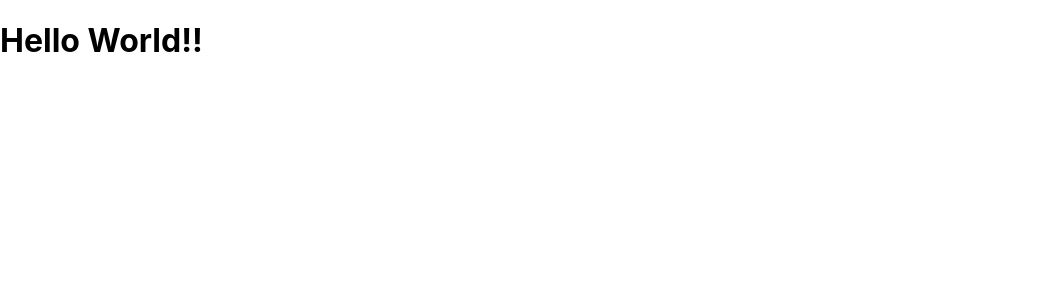
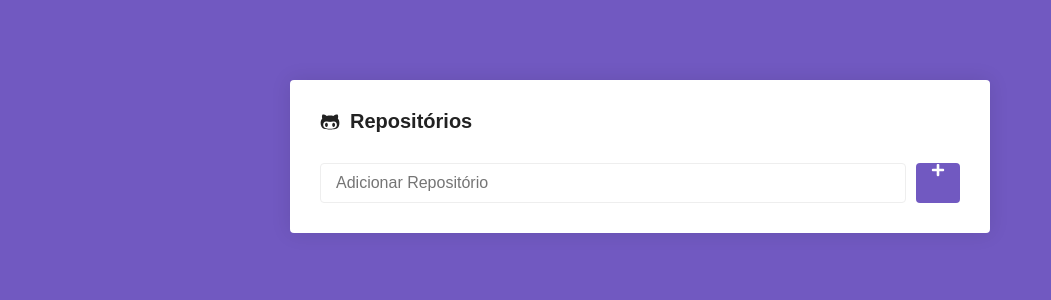
Before and after one commit to ricardoemerson/modulo-02, a React (Create React App) app: page / in a window 1280 px wide. Shown: the top 300 px of the page, without its empty margins (0-1051 px from the left). Built offline with nearby package versions, Linux system fonts and the light colour scheme; the HTML template or start-up script is replaced by a standard one.

Commit message:
Adicionado recurso de Rotas e StyledComponents.

```diff
--- a/src/App.js
+++ b/src/App.js
@@ -1,10 +1,15 @@
 import React from 'react';
+
+import GlobalStyle from './styles/global';
+import Routes from './routes';
 
 function App() {
   return (
-    <div className="App">
-      <h1>Hello World!!</h1>
-    </div>
+    <>
+      <Routes />
+      <GlobalStyle />
+    </>
+
   );
 }
 
--- /dev/null
+++ b/src/pages/Main/index.js
@@ -0,0 +1,68 @@
+import React, { Component } from 'react';
+
+import { FaGithubAlt, FaPlus, FaSpinner } from 'react-icons/fa';
+
+import api from '../../services/api';
+
+import { Container, Form, SubmitButton } from './styles';
+
+export default class Main extends Component {
+  state = {
+    newRepo: '',
+    repositories: [],
+    loading: false,
+  };
+
+  handleInputChange = e => {
+    this.setState({ newRepo: e.target.value });
+  }
+
+  handleSubimit = async e => {
+    e.preventDefault();
+
+    this.setState({ loading: true });
+
+    const { newRepo, repositories } = this.state;
+
+    const response = await api.get(`/repos/${ newRepo }`);
+
+    const data = {
+      name: response.data.full_name,
+    };
+
+    this.setState({
+      repositories: [...repositories, data],
+      newRepo: '',
+      loading: false,
+    });
+  }
+
+  render() {
+    const { newRepo, loading } = this.state;
+
+    return (
+      <Container>
+        <h1>
+          <FaGithubAlt />
+          Repositórios
+        </h1>
+
+        <Form onSubmit={ this.handleSubimit }>
+          <input
+            type="text"
+            placeholder="Adicionar Repositório"
+            value={ newRepo }
+            onChange={ this.handleInputChange }
+          />
+
+          <SubmitButton loading={ loading ? 1 : 0 }>
+            { loading
+              ? <FaSpinner color="#fff" size={ 14 } />
+              : <FaPlus color="#fff" size={ 14 } /> }
+
+          </SubmitButton>
+        </Form>
+      </Container>
+    );
+  }
+}
--- /dev/null
+++ b/src/pages/Main/styles.js
@@ -0,0 +1,71 @@
+import styled, { keyframes, css } from 'styled-components';
+
+export const Container = styled.div`
+  max-width: 700px;
+  background: #fff;
+  border-radius: 4px;
+  box-shadow: 0 0 20px rgba(0, 0, 0, 0.1);
+  padding: 30px;
+  margin: 80px auto;
+
+  h1 {
+    font-size: 20px;
+    display: flex;
+    flex-direction: row;
+    align-items: center;
+
+    svg {
+      margin-right: 10px;
+    }
+  }
+`;
+
+export const Form = styled.form`
+  margin-top: 30px;
+  display: flex;
+  flex-direction: row;
+
+  input {
+    flex: 1;
+    border: 1px solid #eee;
+    padding: 10px 15px;
+    border-radius: 4px;
+    font-size: 16px;
+  }
+`;
+
+const rotate = keyframes`
+  from {
+    transform: rotate(0deg);
+  }
+
+  to {
+    transform: rotate(360deg);
+  }
+`;
+
+export const SubmitButton = styled.button.attrs(props => ({
+  type: 'submit',
+  disabled: props.loading,
+}))`
+  background: #7159c1;
+  border: 0;
+  padding: 0 15px;
+  margin-left: 10px;
+  border-radius: 4px;
+
+  display: flex;
+  justify-content: center;
+  align-content: center;
+
+  &[disabled] {
+    cursor: not-allowed;
+    opacity: 0.6;
+  }
+
+  ${ props => props.loading && css`
+    svg {
+      animation: ${ rotate } 2s linear infinite;
+    }
+  ` }
+`;
--- /dev/null
+++ b/src/pages/Repository/index.js
@@ -0,0 +1,7 @@
+import React from 'react';
+
+// import { Container } from './styles';
+
+export default function Repository() {
+  return <h1>Repository</h1>;
+}
--- /dev/null
+++ b/src/routes.js
@@ -0,0 +1,17 @@
+import React from 'react';
+
+import { BrowserRouter, Switch, Route } from 'react-router-dom';
+
+import Main from './pages/Main/index';
+import Repository from './pages/Repository/index';
+
+export default function Routes() {
+  return (
+    <BrowserRouter>
+      <Switch>
+        <Route exact path="/" component={ Main } />
+        <Route path="/repository" component={ Repository } />
+      </Switch>
+    </BrowserRouter>
+  );
+}
--- /dev/null
+++ b/src/services/api.js
@@ -0,0 +1,7 @@
+import axios from 'axios';
+
+const api = axios.create({
+  baseURL: 'https://api.github.com',
+});
+
+export default api;
--- /dev/null
+++ b/src/styles/global.js
@@ -0,0 +1,29 @@
+import { createGlobalStyle } from 'styled-components';
+
+export default createGlobalStyle`
+  * {
+    margin: 0;
+    padding: 0;
+    outline: 0;
+    box-sizing: border-box;
+  }
+
+  html, body, #root {
+    min-height: 100%;
+  }
+
+  body {
+    background: #7159c1;
+    -webkit-font-smoothing: antialiased !important;
+  }
+
+  body, input, button {
+    color: #222;
+    font-size: 14px;
+    font-family: Arial, Helvetica, sans-serif;
+  }
+
+  button {
+    cursor: pointer;
+  }
+`;
```
Also changed, not shown: package.json (+6 -5 lines), .eslintrc.js, src/pages/Repository/styles.js (added), 1 other file (tests, documents, lock files or other folders).
